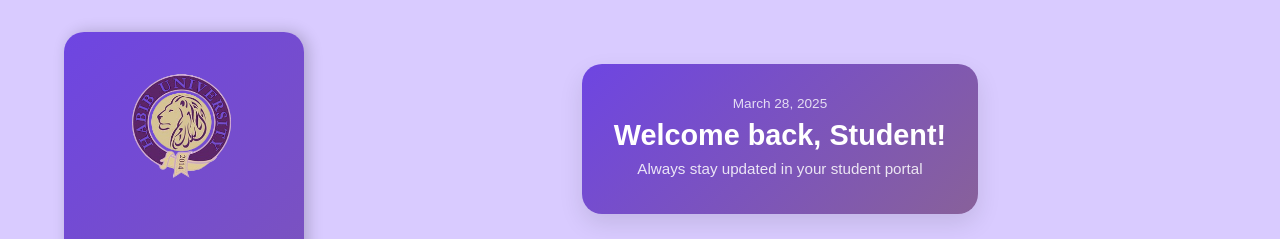
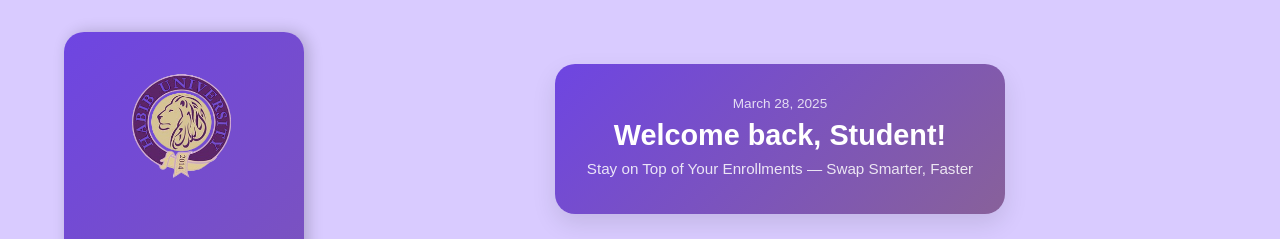
Before and after one commit to RoozainZehra/Course-Swap-Portal, a React (Vite) app in the folder HU-CourseSwap/: page /dashboard in a window 1280 px wide. Shown: the top 239 px of the page. Built offline with nearby package versions, Linux system fonts and the light colour scheme; no server answers; the database is empty.

Commit message:
Correction--Header

```diff
--- a/HU-CourseSwap/src/components/WelcomeBar.jsx
+++ b/HU-CourseSwap/src/components/WelcomeBar.jsx
@@ -75,7 +75,7 @@ const WelcomeBar = () => {
       <div className="welcome-text">
         <p className="date">{today}</p>
         <h1>Welcome back, {loading ? '...' : firstName || 'Student'}!</h1>
-        <p className="subtitle">Always stay updated in your student portal</p>
+        <p className="subtitle">Stay on Top of Your Enrollments — Swap Smarter, Faster</p>
       </div>
       {/* <img src={characterImg} alt="Student" className="welcome-img" /> */}
     </div>
```
Also changed, not shown: HU-CourseSwap/src/components/UserRequests.jsx (+0 -76 lines).
